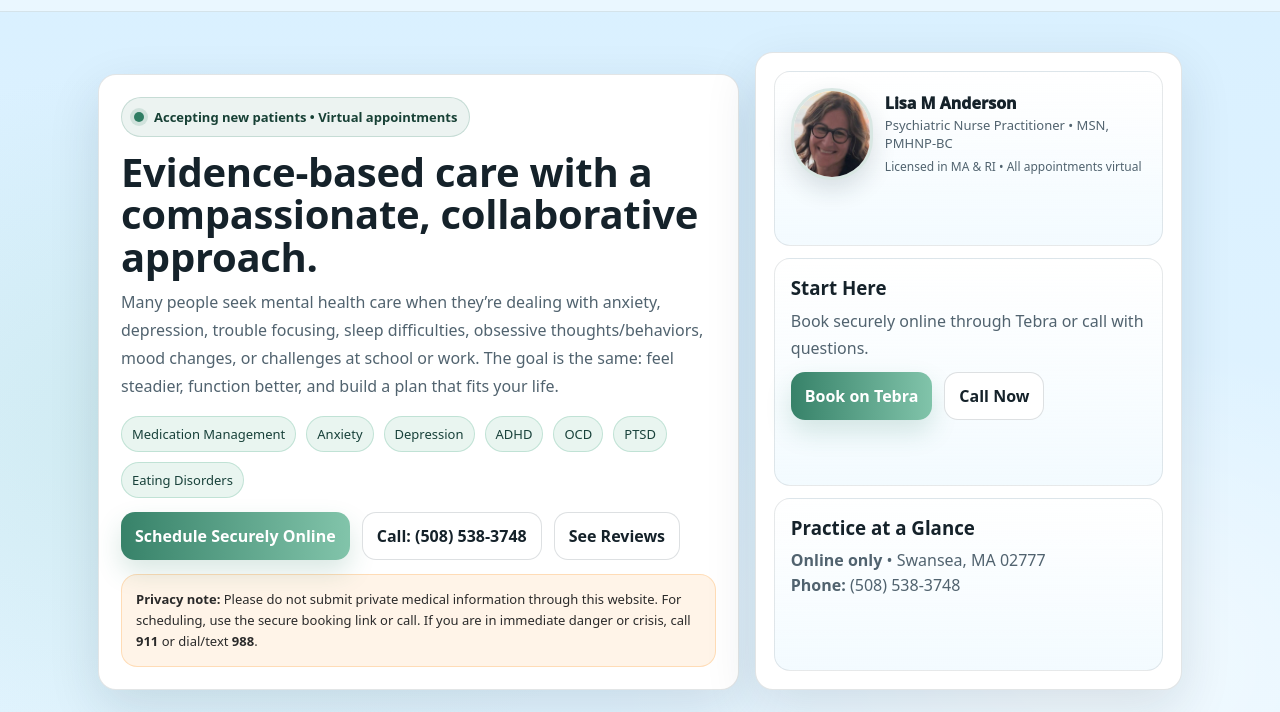
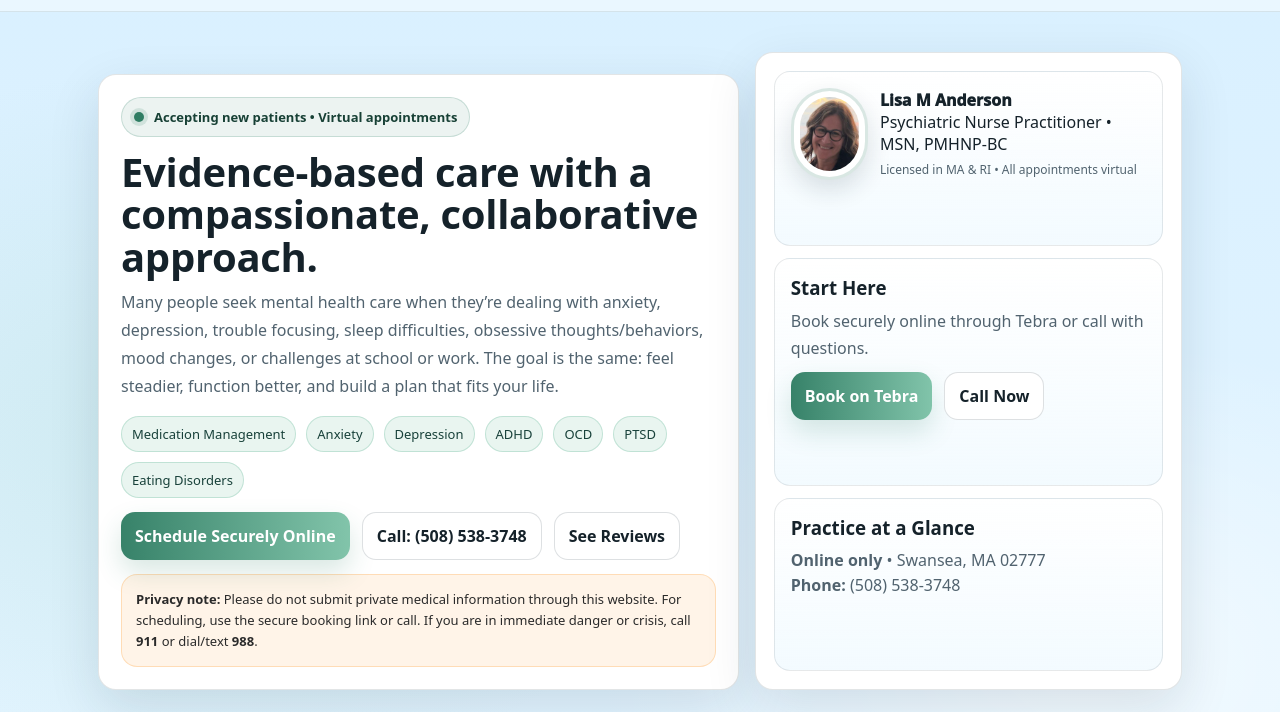
Before and after one commit to roccogrimaldipsu-gif/LisaAnderson, a plain HTML site: page Psychotherapy.index.html in a window 1280 px wide. Shown: the part 59-771 px from the top of the page. Drawn offline with Linux system fonts and the light colour scheme.

Commit message:
Refactor avatar styles in Psychotherapy.index.html
Updated avatar styles for improved layout and appearance.

```diff
--- a/Psychotherapy.index.html
+++ b/Psychotherapy.index.html
@@ -160,12 +160,20 @@
     }
     .profile{ display:flex; align-items:center; gap: 12px; }
     .avatar{
-      width: 92px; height: 92px;
-      border-radius: 999px;
-      object-fit: cover;
-      border: 3px solid rgba(47,125,99,0.18);
-      box-shadow: 0 10px 24px rgba(20,40,55,0.14);
-      background:#fff;
+  width: 92px;
+  height: 92px;
+  border-radius: 999px;
+
+  object-fit: contain;
+  object-position: center;
+
+  background: #ffffff;
+  padding: 6px;
+
+  border: 3px solid rgba(47,125,99,0.18);
+  box-shadow: 0 10px 24px rgba(20,40,55,0.14);
+}
+
     }
     .cred{ font-size: 13px; color: var(--muted); margin-top: 2px; }
     .mini{ font-size: 12px; color: var(--muted); line-height: 1.55; margin-top: 6px; }
```
